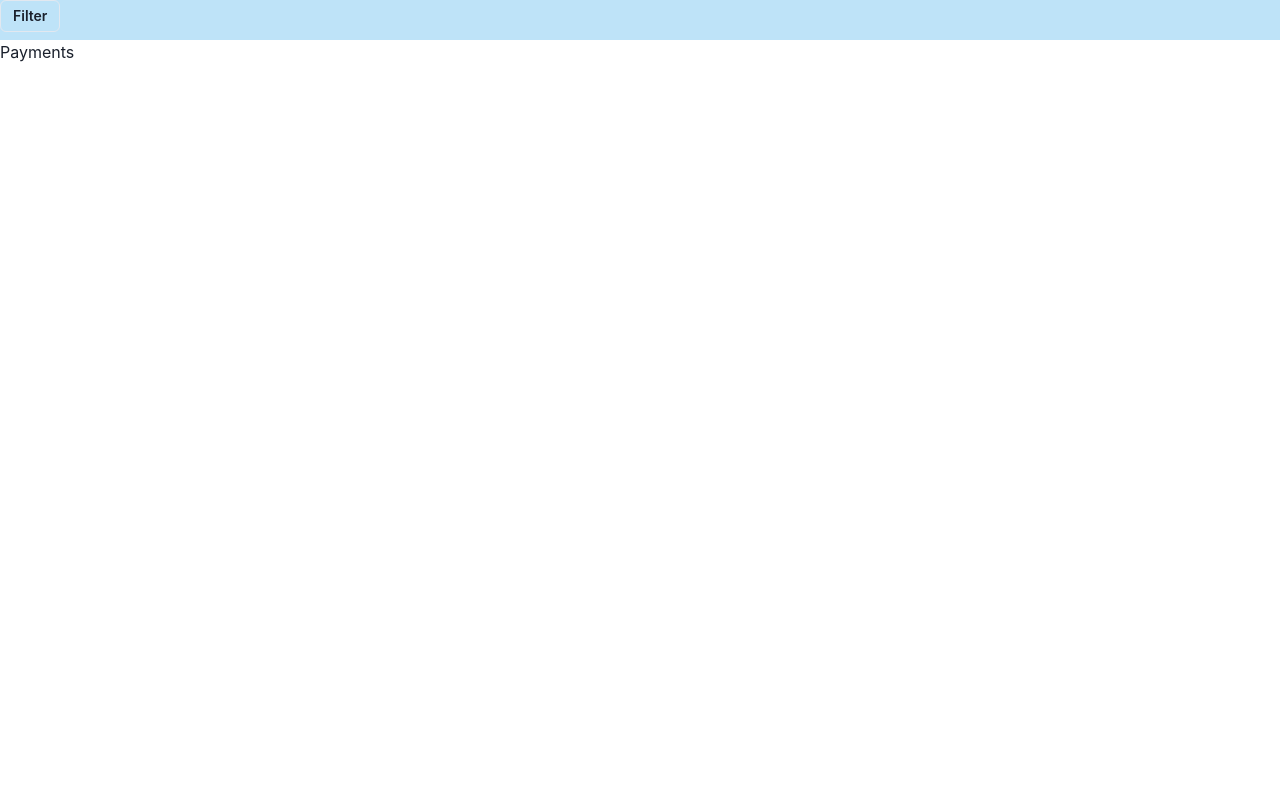
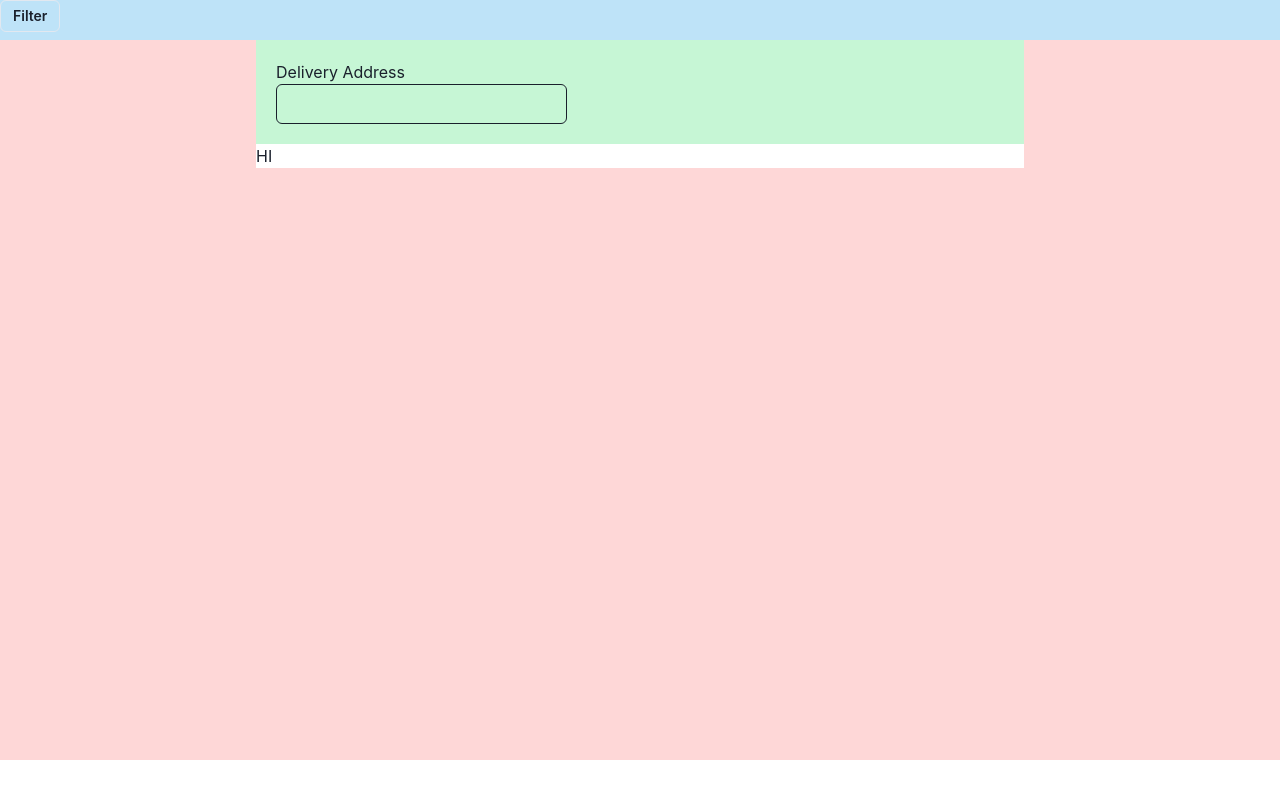
Before and after one commit to Saidinesh-25/shoppingkart, a Next.js app: page /users/payments in a window 1280 px wide. Built offline with nearby package versions, Linux system fonts and the light colour scheme.

Commit message:
payments started

```diff
--- a/pages/users/payments.tsx
+++ b/pages/users/payments.tsx
@@ -1,7 +1,47 @@
-import React from "react";
+import { Box, Input } from "@chakra-ui/react";
+import React, { useState } from "react";
 
-function Payments() {
-  return <div>Payments</div>;
-}
+const Payments = () => {
+  const [address, setAddress] = useState<string>("");
+  const handleAddress = (e: any) => {
+    setAddress(e.target.value);
+  };
+  return (
+    <Box
+      h="full"
+      bg="red.100"
+      display={"flex"}
+      flexDir={"column"}
+      alignItems={"center"}
+      justifyItems={"center"}
+    >
+      <Box
+        display={"flex"}
+        flexDir={"column"}
+        p="5"
+        bg="green.100"
+        w={{ base: "100%", sm: "100%", md: "60%", lg: "60%" }}
+      >
+        <Box>Delivery Address</Box>
+        <Box>
+          <Input
+            type="text"
+            value={address}
+            w={{ base: "100%", sm: "100%", md: "60%", lg: "40%" }}
+            onChange={handleAddress}
+            borderColor={"1px solid gray"}
+          ></Input>
+        </Box>
+      </Box>
+      <Box
+        w={{ base: "100%", sm: "100%", md: "60%", lg: "60%" }}
+        h="auto"
+        bg="white"
+      >
+        HI
+      </Box>
+    </Box>
+  );
+};
 
 export default Payments;
```
